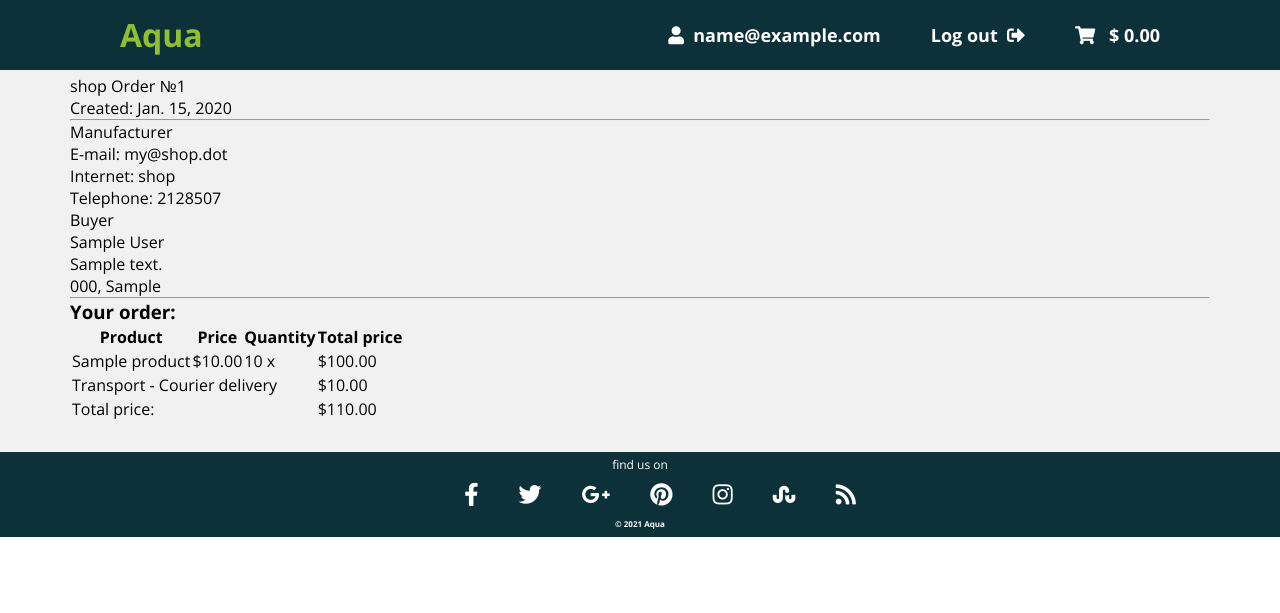
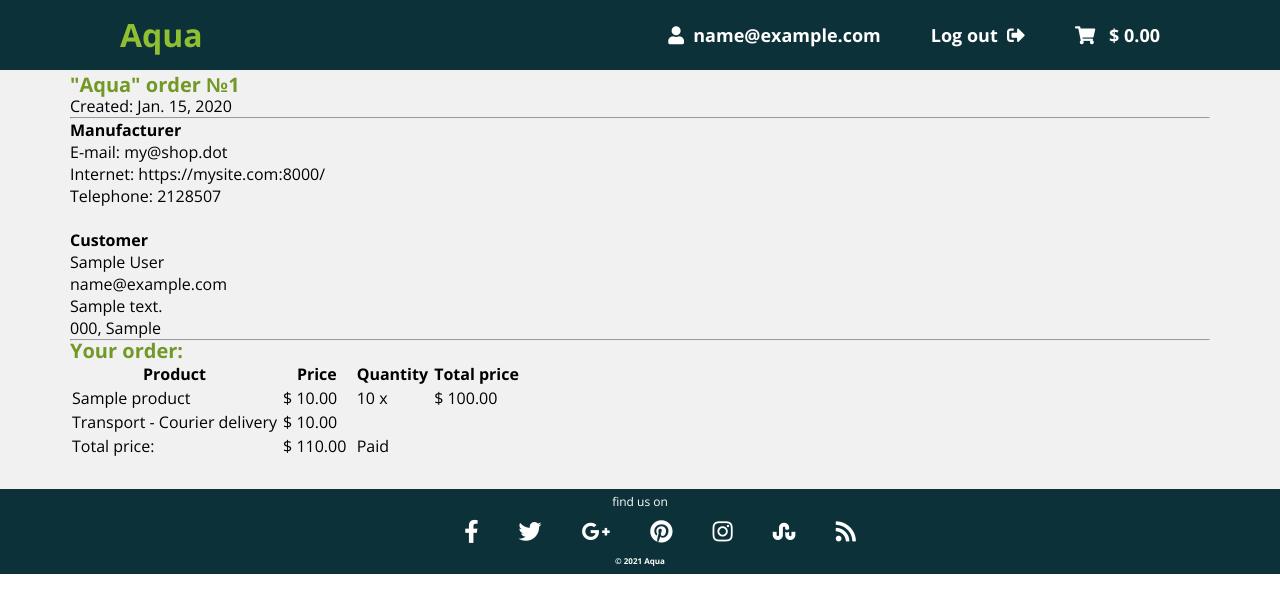
Before and after one commit to Kitayeu/my_shop, a Django app: page /orders/order/1/ in a window 1280 px wide. Shown: the top 613 px of the page. Run offline with Django 3.2, Linux system fonts and the light colour scheme; a user stored in the database is signed in; tables that the repository leaves empty hold one stand-in row (values such as "Sample post"); parts of the project's set-up code (start-up, migrations or seed data) failed here and were passed over.

Commit message:
Added CSS for 'orders/detail.html'

```diff
--- /dev/null
+++ b/static/css/orders_detail.css
@@ -0,0 +1,10 @@
+.detail_order-user{
+    font-style: normal;
+    font-weight: 700;
+    font-size: 20px;
+    line-height: 20px;
+    display: flex;
+    align-items: center;
+    text-align: center;
+    color: #729826;
+}
--- a/static/css/style.css
+++ b/static/css/style.css
@@ -5,6 +5,7 @@
 @import url('./login.css');
 @import url('./reset.css');
 @import url('./create.css');
+@import url('./orders_detail.css');
 
 html{
     font-family: 'Open Sans', sans-serif;
--- a/templates/orders/detail.html
+++ b/templates/orders/detail.html
@@ -6,12 +6,7 @@
 
     <div>
         <div>
-            <span>
-                shop
-            </span>
-            <span>
-                Order №{{ order.id }}
-            </span>
+            <h3 class="detail_order-user">"Aqua" order №{{ order.id }}</h3>
         </div>
 
         <div>
@@ -23,18 +18,21 @@
         <div>
             <div>
                 <div>
-                    Manufacturer
+                    <h4>Manufacturer</h4>
                 </div>
                 E-mail: my@shop.dot<br>
-                Internet: shop<br>
+                Internet: https://mysite.com:8000/<br>
                 Telephone: 2128507<br>
             </div>
 
+            <br>
+
             <div>
                 <div>
-                    Buyer
+                    <h4>Customer</h4>
                 </div>
                     {{ order.first_name }} {{ order.last_name }}<br>
+                    {{ order.email }}<br>
                     {{ order.address }}<br>
                     {{ order.postal_code }}, {{ order.city }}
             </div>
@@ -42,50 +40,55 @@
 
         <hr>
 
-        <h3>Your order:</h3>
+        <h3 class="detail_order-user">Your order:</h3>
         <table>
             <thead>
             <tr>
-                <th>Product</th>
-                <th>Price</th>
-                <th>Quantity</th>
-                <th>Total price</th>
+                <th>Product&nbsp;</th>
+                <th>Price&nbsp;</th>
+                <th>Quantity&nbsp;</th>
+                <th>Total price&nbsp;</th>
             </tr>
             </thead>
+
             <tbody>
                 {% for item in order.items.all %}
                     <tr>
                         <td>
-                            {{ item.product.name }}
+                            {{ item.product.name }}&nbsp;
                         </td>
                         <td>
-                            ${{ item.price }}
+                            $ {{ item.price }}&nbsp;
                         </td>
                         <td>
-                            {{ item.quantity }} x
+                            {{ item.quantity }} x&nbsp;
                         </td>
                         <td>
-                            ${{ item.get_cost }}
+                            $ {{ item.get_cost }}&nbsp;
                         </td>
                     </tr>
 
                 {% endfor %}
 
                 <tr>
-                    <td colspan=3>
-                        Transport - {{ order.transport }}
+                    <td>
+                        Transport - {{ order.transport }}&nbsp;
                     </td>
                     <td>
-                        ${{ order.transport_cost }}
+                        $ {{ order.transport_cost }}&nbsp;
                     </td>
                 </tr>
 
                 <tr>
-                    <td colspan=3>
+                    <td>
                         Total price:
                     </td>
                     <td>
-                        ${{ order.get_total_cost|floatformat:2 }}
+                        $ {{ order.get_total_cost|floatformat:2 }} &nbsp;
+                    </td>
+
+                    <td>
+                        {% if order.paid %}Paid{% else %}Pending payment{% endif %}&nbsp;
                     </td>
                 </tr>
             </tbody>
```
